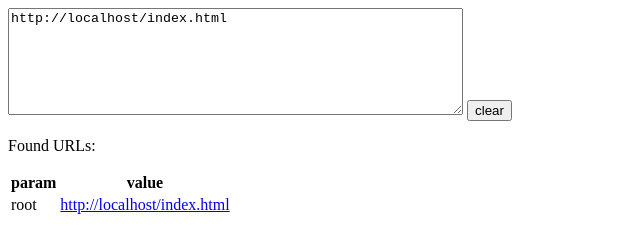
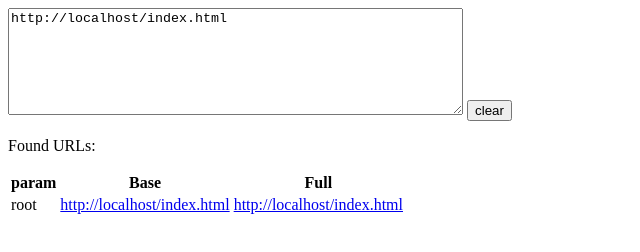
Before and after one commit to lancekf/url-parser, a plain HTML site: page index.html in a window 1280 px wide. Shown: the whole page, without its empty margins (0-640 px from the left). Drawn offline with Linux system fonts and the light colour scheme.

Commit message:
Display base URL

```diff
--- a/index.html
+++ b/index.html
@@ -43,7 +43,9 @@
 
     function addUrl(key, value) {
       var output = document.getElementById("output")
-      output.insertAdjacentHTML("afterbegin", `<tr><td>${key}</td><td><a href="${value}">${value}</a></td></tr>`)
+      var url = new URL(value)
+      var base = url.origin + url.pathname
+      output.insertAdjacentHTML("afterbegin", `<tr><td>${key}</td><td><a href="${base}">${base}</a></td><td><a href="${value}">${value}</a></td></tr>`)
     }
 
   </script>
@@ -55,7 +57,8 @@
   <table id="output-table">
     <thead>
       <th>param</th>
-      <th>value</th>
+      <th>Base</th>
+      <th>Full</th>
     </thead>
     <tbody id="output">
     </tbody>
```
